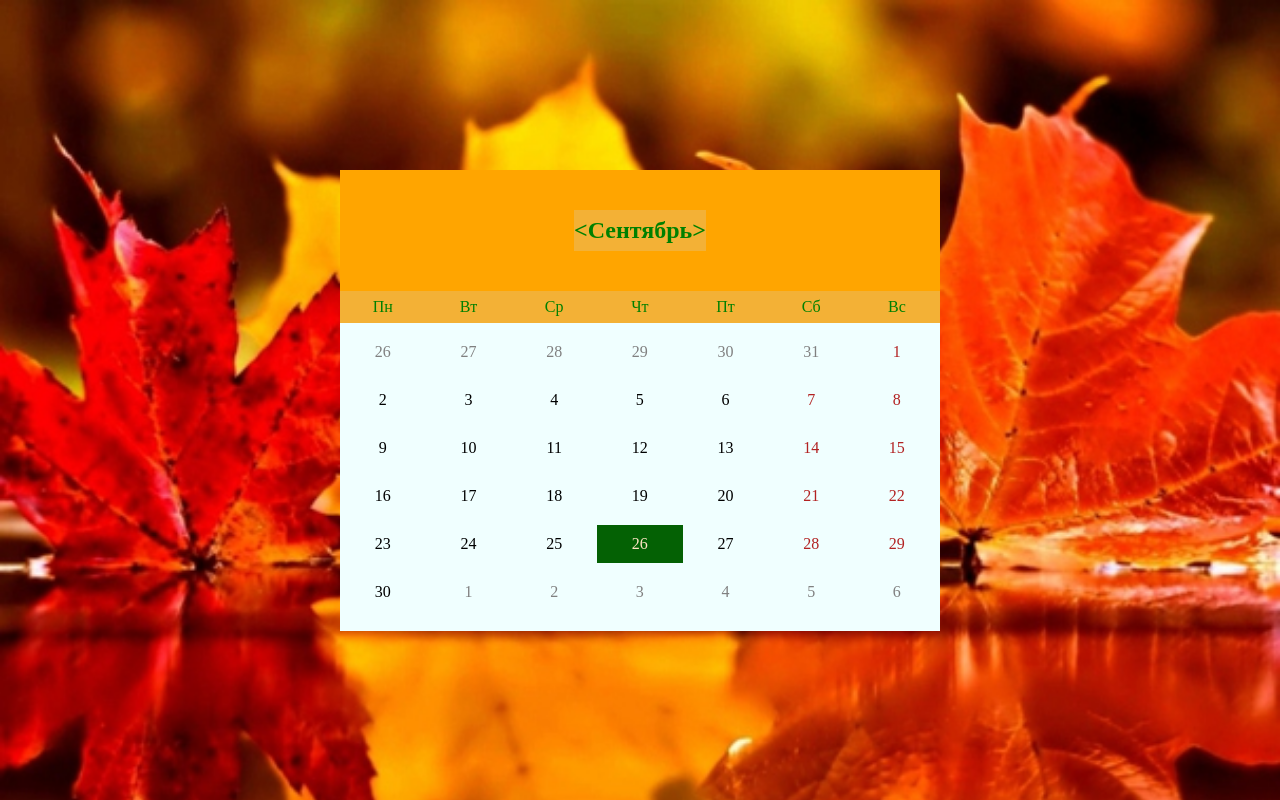
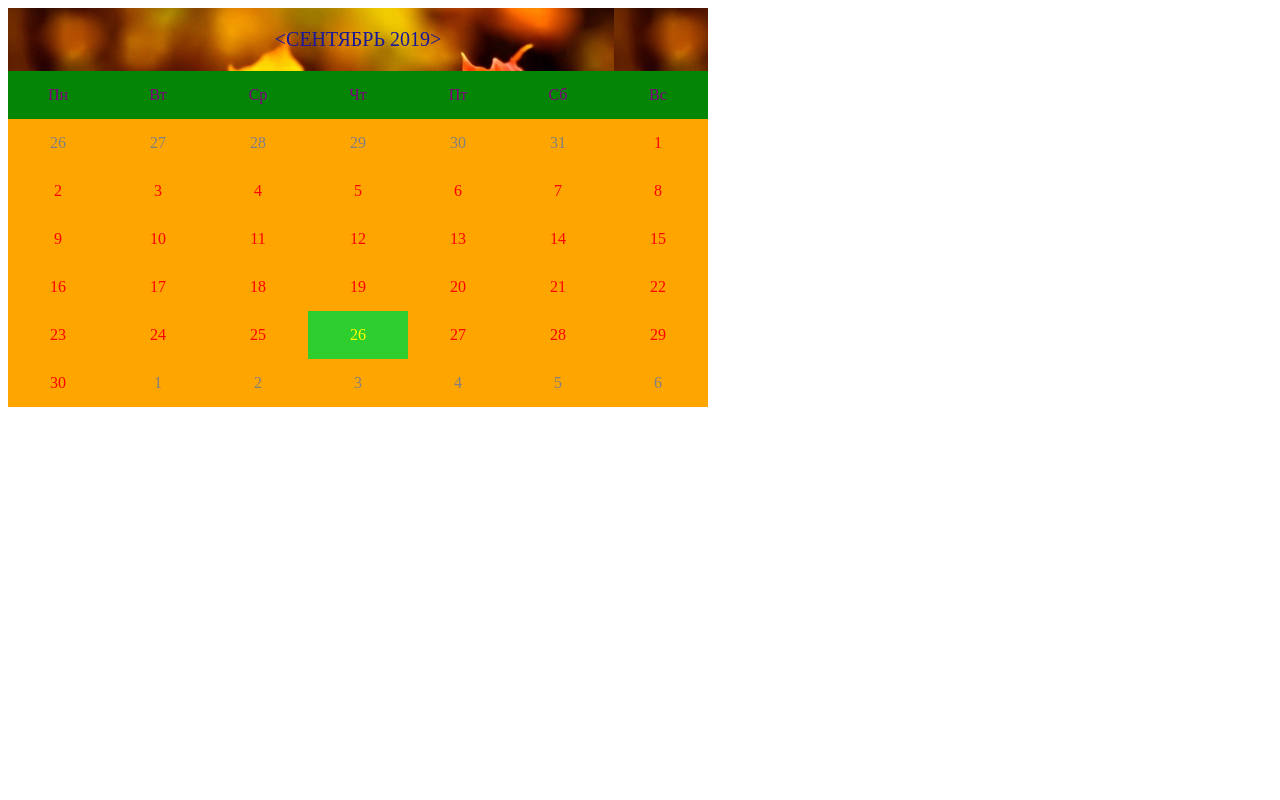
Before and after one commit to AnnSam91/Home-Works, a plain HTML site: page Lesson3/index.html in a window 1280 px wide. Drawn offline with Linux system fonts and the light colour scheme.

Commit message:
Lessons1-4

```diff
--- a/Lesson3/index.html
+++ b/Lesson3/index.html
@@ -11,85 +11,67 @@
 </head>
 <body>
 
-   <div class="bg">
-       <div class="calendar">
+    <div class="calendar">
+        <div class="calendar-month"><Сентябрь 2019></div>
 
-            <div class="month">
-            <div class="weekends">
-
-                <div>
-                    <h2> <Сентябрь>
-                    </h2>
-                </div>
-            </div>
+        <div class="calendar-week">
+            <div class="calendar-weeks">Пн</div>
+            <div class="calendar-weeks">Вт</div>
+            <div class="calendar-weeks">Ср</div>
+            <div class="calendar-weeks">Чт</div>
+            <div class="calendar-weeks">Пт</div>
+            <div class="calendar-weeks">Сб</div>
+            <div class="calendar-weeks">Вс</div>
+            <div class="clearfix"></div>
         </div>
 
+        <div class="calendar-days">
+            <div class="old-day">26</div>
+            <div class="old-day">27</div>
+            <div class="old-day">28</div>
+            <div class="old-day">29</div>
+            <div class="old-day">30</div>
+            <div class="old-day">31</div>
+            <div class="day">1</div>
+            <div class="day">2</div>
+            <div class="day">3</div>
+            <div class="day">4</div>
+            <div class="day">5</div>
+            <div class="day">6</div>
+            <div class="day">7</div>
+            <div class="day">8</div>
+            <div class="day">9</div>
+            <div class="day">10</div>
+            <div class="day">11</div>
+            <div class="day">12</div>
+            <div class="day">13</div>
+            <div class="day">14</div>
+            <div class="day">15</div>
+            <div class="day">16</div>
+            <div class="day">17</div>
+            <div class="day">18</div>
+            <div class="day">19</div>
+            <div class="day">20</div>
+            <div class="day">21</div>
+            <div class="day">22</div>
+            <div class="day">23</div>
+            <div class="day">24</div>
+            <div class="day">25</div>
+            <div class="today">26</div>
+            <div class="day">27</div>
+            <div class="day">28</div>
+            <div class="day">29</div>
+            <div class="day">30</div>
+            <div class="new-day">1</div>
+            <div class="new-day">2</div>
+            <div class="new-day">3</div>
+            <div class="new-day">4</div>
+            <div class="new-day">5</div>
+            <div class="new-day">6</div>
 
-            <div class="weekends">
-                <div>Пн</div>
-                <div>Вт</div>
-                <div>Ср</div>
-                <div>Чт</div>
-                <div>Пт</div>
-                <div>Сб</div>
-                <div>Вс</div>
+            <div class="clearfix"></div>
 
-            </div>
-
-            <div class="days">
-                   <div class="dayold">26</div>
-                   <div class="dayold">27</div>
-                   <div class="dayold">28</div>
-                   <div class="dayold">29</div>
-                   <div class="dayold">30</div>
-                   <div class="dayold">31</div>
-                   <div class="dayout">1</div>
-                   <div >2</div>
-                   <div>3</div>
-                   <div>4</div>
-                   <div>5</div>
-                   <div>6</div>
-                   <div class="dayout">7</div>
-                   <div class="dayout">8</div>
-                   <div>9</div>
-                   <div>10</div>
-                   <div>11</div>
-                   <div>12</div>
-                   <div>13</div>
-                   <div class="dayout">14</div>
-                   <div class="dayout">15</div>
-                   <div>16</div>
-                   <div>17</div>
-                   <div>18</div>
-                   <div>19</div>
-                   <div>20</div>
-                   <div class="dayout">21</div>
-                   <div class="dayout">22</div>
-                   <div>23</div>
-                   <div>24</div>
-                   <div>25</div>
-                   <div class="today">26</div>
-                   <div>27</div>
-                   <div class="dayout">28</div>
-                   <div class="dayout">29</div>
-                   <div>30</div>
-                   <div class="newday">1</div>
-                   <div class="newday">2</div>
-                   <div class="newday">3</div>
-                   <div class="newday">4</div>
-                   <div class="newday">5</div>
-                   <div class="newday">6</div>
-
-            </div>
-
-
-
-
-
-
-
-
-   </div>
+    </div>
 
 
 </body>
--- a/Lesson3/style.css
+++ b/Lesson3/style.css
@@ -1,72 +1,63 @@
-.bg{
-    display: flex;
-    width: 100vw;
-    height: 100vh;
-    background-color: gainsboro;
-    background: url('aut.jpg') no-repeat;
-    background-size: contain;
-    background-size: cover;
-}
-
-*{
-    margin: 0;
-    box-sizing: border-box;
+.clearfix{
+    clear: both;
 }
 
 .calendar{
-    margin: auto;
-    width: 600px;
-    background-color: azure;
+    width: 700px;
 }
 
-.month{
-    display: flex;
-    justify-content: center;
-    width: 100%;
-    background-color: orange;
-    color: green;
-    padding: 40px 30px;
+.calendar-month{
+    background: url(./aut.jpg);
+    text-align: center;
+    font-size: 20px;
+    text-transform: uppercase;
+    color: rgb(24, 24, 153);
+    padding: 20px 0;
 }
 
-.weekends{
-    display: flex;
-    background-color: rgb(243, 177, 54);
-    color: green;
-    padding: 7px 0;
+.calendar-weeks{
+    background: rgb(4, 133, 4);
+    float: left;
+    width: 100px;
+    text-align: center;
+    color: purple;
+    padding: 15px 0;
 }
 
-.weekends div{
-    width: 14.28%;
-    text-align: center;
+.calendar-days{
+    background: orange;
+    background-size: cover;
+    color: red;
 }
 
-.days{
-    display: flex;
-    flex-wrap: wrap;
+.calendar-days .day{
+    float: left;
+    width: 100px;
     text-align: center;
-    font-weight: 300;
-    padding: 10px 0;
+    padding: 15px 0;
 }
 
-.days div{
-    width: 14.28%;
-    margin-bottom: 10px;
-    padding: 10px 0;
+.old-day{
+    float: left;
+    width: 100px;
+    text-align: center;
+    padding: 15px 0;
+    color: grey;
+}
+
+.new-day{
+    float: left;
+    width: 100px;
+    text-align: center;
+    padding: 15px 0;
+    color: gray;
 }
 
 .today{
-    background-color: rgb(4, 97, 4);
-    color: bisque;
+    float: left;
+    width: 100px;
+    text-align: center;
+    padding: 15px 0;
+    color: yellow;
+    background: rgb(46, 206, 46);
 }
-
-.dayold{
-    color: gray
-}
-
-.newday{
-    color: grey;
-}
-
-.dayout{
-    color: firebrick;
-}
```
Also changed, not shown: Lesson1/homework1.html (added, +48 -0 lines), Lesson2/index.html (+13 -18 lines), Lesson4/index.html (+15 -21 lines), Lesson4/style.css (+19 -30 lines), Lesson7/indexsample.html (added, +98 -0 lines), Lesson7/indexsample2.html (added, +96 -0 lines), Lesson7/stylesample.css (added, +44 -0 lines), Test/index.html (deleted, +0 -12 lines), Lesson7/stylesample2.css (added).
